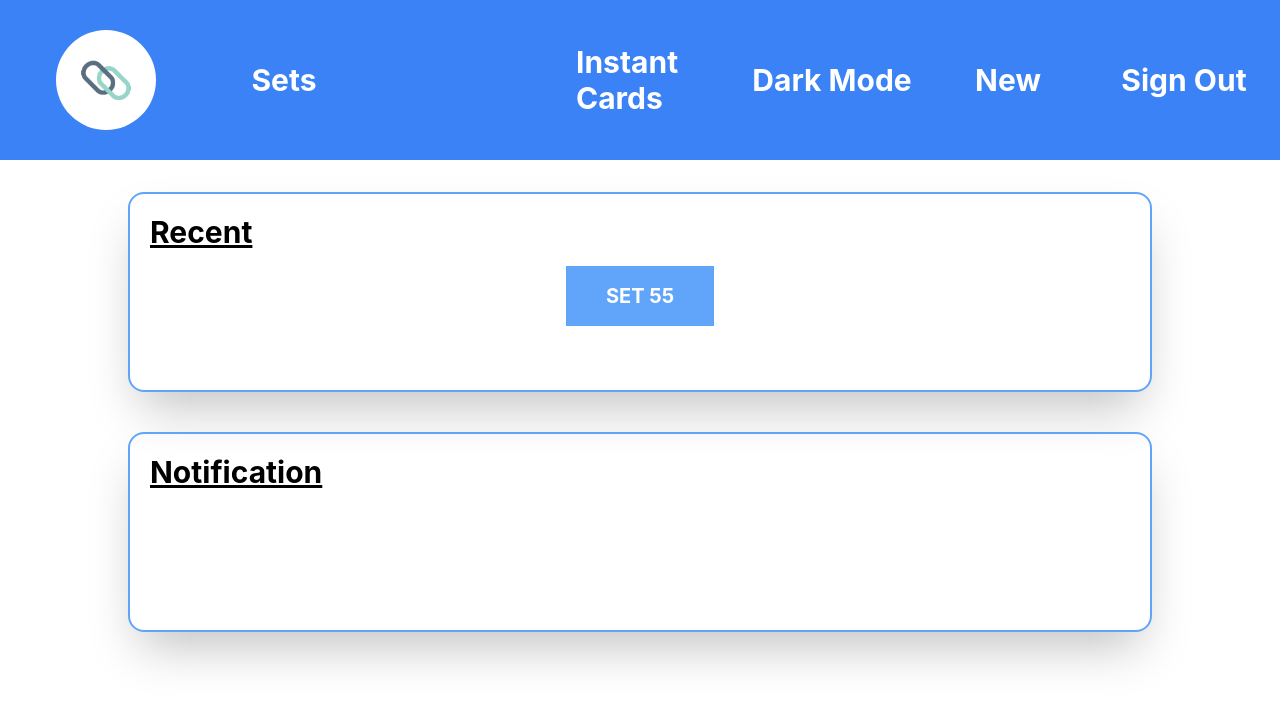
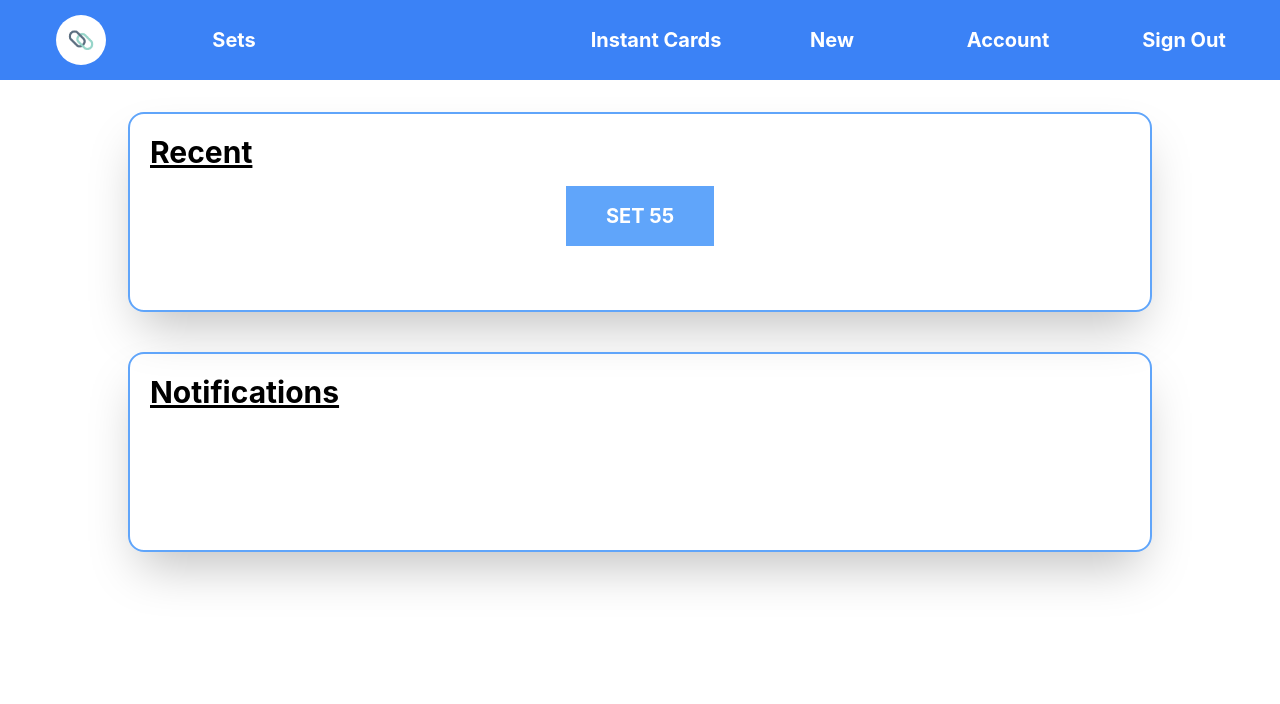
Before and after one commit to leachristy/Flashcard, a React (Create React App) app in the folder Actual/: page /maindashboard in a window 1280 px wide. Shown: the top 704 px of the page. Built offline with nearby package versions, Linux system fonts and the light colour scheme; no server answers; sample sign-in values are in the browser's storage.

Commit message:
Swaped 'Dark mode' to 'Account' and added signout to navs

```diff
--- a/Actual/src/App.js
+++ b/Actual/src/App.js
@@ -15,12 +15,12 @@ import {Flashcard} from "./pages/flashcard";
 //User Created @LeothEcRz
 import NoPage from "./pages/noPage";
 import AuthWrap from "./fire/AuthWrap";
-import FormTest from './fire/FormTest';
 
 function App() {
   return (
       <BrowserRouter>
         <Routes>
+
           <Route path="/" element={<Signin />} />
           <Route path="/signup" element={<Signup />} />
 
@@ -50,11 +50,6 @@ function App() {
           />
 
           <Route
-            path="/new1"
-            element={ <AuthWrap element={<FormTest />}/> }
-          />
-
-          <Route
             path="*"
             element={ <NoPage /> }
           />
--- a/Actual/src/components/dictNavbar.js
+++ b/Actual/src/components/dictNavbar.js
@@ -1,10 +1,27 @@
+//REACT
 import React, { useState } from "react";
 import { NavLink, useNavigate } from "react-router-dom";
+//USER CREATED
 import Logo from "../images/logo.jpg";
+
+//Firebase
+import { auth } from '../firebase-config'
 
 export const Dictnavbar = () => {
   const [modalOpen, setModalOpen] = useState(false);
   const [buttonPosition, setButtonPosition] = useState({ left: 0, top: 0 });
+
+  const handleSignOut = async () =>
+  {
+    try
+    {
+      await auth.signOut()
+    }
+    catch (error)
+    {
+      console.log(error);
+    }
+  }
 
   const handleButtonClick = () => {
     setModalOpen(!modalOpen);
@@ -23,7 +40,7 @@ export const Dictnavbar = () => {
 
   return (
     <>
-      <div className="flex justify-between items-center w-[100vw] h-[20vh] bg-blue-500 font-bold text-white mb-8 px-4">
+      <div className="flex justify-between items-center w-[100vw] h-[10vh] bg-blue-500 font-bold text-white mb-8 px-4">
         {/* first div */}
         <div className="flex gap-2  items-center ">
           <img
@@ -32,11 +49,11 @@ export const Dictnavbar = () => {
             }}
             src={Logo}
             alt="log"
-            className="rounded-[50%] h-[100px] mx-10 hover:cursor-pointer"
+            className="rounded-[50%] h-[50px] mx-10 hover:cursor-pointer"
           />
           <div className="relative h-20 w-40">
             <NavLink
-              className="text-3xl hover:text-blue-300 hover:underline absolute inset-0 flex items-center justify-center transition duration-300"
+              className="text-xl hover:text-blue-300 hover:underline absolute inset-0 flex items-center justify-center transition duration-300"
               to="/sets"
             >
               Sets
@@ -50,7 +67,7 @@ export const Dictnavbar = () => {
           <div className="relative h-20 w-40">
             <button
               id="dictionaryButton"
-              className="text-3xl absolute inset-0 flex items-center justify-center hover:text-blue-300 hover:underline border-red-700 transition duration-300"
+              className="text-xl absolute inset-0 flex items-center justify-center hover:text-blue-300 hover:underline border-red-700 transition duration-300"
               onClick={handleButtonClick}
             >
               Dictionary
@@ -92,18 +109,8 @@ export const Dictnavbar = () => {
             )}
           </div>
 
-          {/* dark mode */}
-          <div className="relative h-20 w-40">
-            <NavLink
-              className="text-3xl hover:text-blue-300 hover:underline absolute inset-0 flex items-center justify-center  transition duration-300"
-              to="/new"
-            >
-              Dark Mode
-            </NavLink>
-          </div>
-
           {/* new */}
-          <div className="text-3xl relative h-20 w-40">
+          <div className="text-xl relative h-20 w-40">
             <NavLink
               className="hover:text-blue-300 hover:underline absolute inset-0 flex items-center justify-center transition duration-300"
               to="/new"
@@ -113,14 +120,26 @@ export const Dictnavbar = () => {
           </div>
 
           {/* Account */}
-          <div className="text-3xl relative h-20 w-40">
+          <div className="relative h-20 w-40">
             <NavLink
-              className="hover:text-blue-300 hover:underline absolute inset-0 flex items-center justify-center transition duration-300"
+              className="text-xl hover:text-blue-300 hover:underline absolute inset-0 flex items-center justify-center  transition duration-300"
               to="/new"
             >
               Account
             </NavLink>
           </div>
+
+          {/* Account */}
+          <div className="text-xl relative h-20 w-40">
+            <button
+              className="hover:text-blue-300 hover:underline absolute inset-0 flex items-center justify-center transition duration-300"
+              onClick={handleSignOut}
+            >
+              Sign Out
+            </button>
+
+          </div>
+
         </div>
       </div>
     </>
--- a/Actual/src/components/navbar.js
+++ b/Actual/src/components/navbar.js
@@ -27,7 +27,7 @@ export const Navbar = () =>
 
   return (
     <>
-      <div className="flex justify-between items-center w-[100vw] h-[20vh] bg-blue-500 font-bold text-white mb-8 px-4">
+      <div className="flex justify-between items-center w-[100vw] h-[10vh] bg-blue-500 font-bold text-white mb-8 px-4">
         {/* first div */}
         <div className="flex gap-2  items-center ">
 
@@ -37,12 +37,12 @@ export const Navbar = () =>
             }}
             src={Logo}
             alt="log"
-            className="rounded-[50%] h-[100px] mx-10 hover:cursor-pointer"
+            className="rounded-[50%] h-[50px] mx-10 hover:cursor-pointer"
           />
 
           <div className="relative h-20 w-40">
             <NavLink
-              className="text-3xl hover:text-blue-300 hover:underline absolute inset-0 flex items-center justify-center transition duration-300"
+              className="text-xl hover:text-blue-300 hover:underline absolute inset-0 flex items-center justify-center transition duration-300"
               to="/sets"
             >
               Sets
@@ -58,24 +58,15 @@ export const Navbar = () =>
           {/*instant cards*/}
           <div className="relative h-20 w-40">
             <NavLink
-              className="text-3xl hover:text-blue-300 hover:underline absolute inset-0 flex items-center justify-center transition duration-300"
+              className="text-xl hover:text-blue-300 hover:underline absolute inset-0 flex items-center justify-center transition duration-300"
               to="/instantcards"
             >
               Instant Cards
             </NavLink>
           </div>
 
-          <div className="relative h-20 w-40">
-            <NavLink
-              className="text-3xl hover:text-blue-300 hover:underline absolute inset-0 flex items-center justify-center transition duration-300"
-              to=""
-            >
-              Dark Mode
-            </NavLink>
-          </div>
-
           {/* new */}
-          <div className="text-3xl relative h-20 w-40">
+          <div className="text-xl relative h-20 w-40">
             <NavLink
               className="hover:text-blue-300 hover:underline absolute inset-0 flex items-center justify-center transition duration-300"
               to="/new"
@@ -84,8 +75,17 @@ export const Navbar = () =>
             </NavLink>
           </div>
 
+          <div className="relative h-20 w-40">
+            <NavLink
+              className="text-xl hover:text-blue-300 hover:underline absolute inset-0 flex items-center justify-center transition duration-300"
+              to=""
+            >
+              Account
+            </NavLink>
+          </div>
+
           {/* Account */}
-          <div className="text-3xl relative h-20 w-40">
+          <div className="text-xl relative h-20 w-40">
             <button
               className="hover:text-blue-300 hover:underline absolute inset-0 flex items-center justify-center transition duration-300"
               onClick={handleSignOut}
--- a/Actual/src/pages/dictmain.js
+++ b/Actual/src/pages/dictmain.js
@@ -4,8 +4,10 @@ import { Dictnavbar } from "../components/dictNavbar";
 import "./Dictmain.css";
 
 export const Dictmain = () => {
+
   const location = useLocation();
   const receivedData = location.state;
+
   const [currentCardIndex, setCurrentCardIndex] = useState(0);
   const [isFlipped, setIsFlipped] = useState(false);
 
--- a/Actual/src/pages/maindashboard.js
+++ b/Actual/src/pages/maindashboard.js
@@ -17,17 +17,17 @@ export const Maindashboard = () =>
 
   return (
     <>
-      { !userContext.user ?
-      <Navigate to="/"/>
-      :
       <Dashboard>
         <div className="w-[80%] m-auto mt-4 flex flex-col gap-10">
+
           {/* div recent */}
           <div className="h-[25vh] border-2 border-blue-400 rounded-2xl shadow-2xl p-5 pb-8">
             <h1 className="text-3xl underline font-bold ">Recent</h1>
 
             {/* button */}
             <div className="flex justify-center my-4">
+
+              {/* REDUX */}
               {formData.map((data, index) => (
                 <button
                   onClick={() => navigator("/dictmain", { state: data })}
@@ -37,16 +37,21 @@ export const Maindashboard = () =>
                   {data.title}
                 </button>
               ))}
+
+              {/* Firebase */}
+
+
             </div>
+
           </div>
 
           {/* div notification*/}
           <div className="h-[25vh] border-2 border-blue-400 rounded-2xl shadow-2xl p-5 pb-8">
-            <h1 className="text-3xl underline font-bold ">Notification</h1>
+            <h1 className="text-3xl underline font-bold ">Notifications</h1>
           </div>
+
         </div>
       </Dashboard>
-      }
     </>
   );
 };
```
Also changed, not shown: Actual/src/pages/sets.js (+9 -3 lines).
